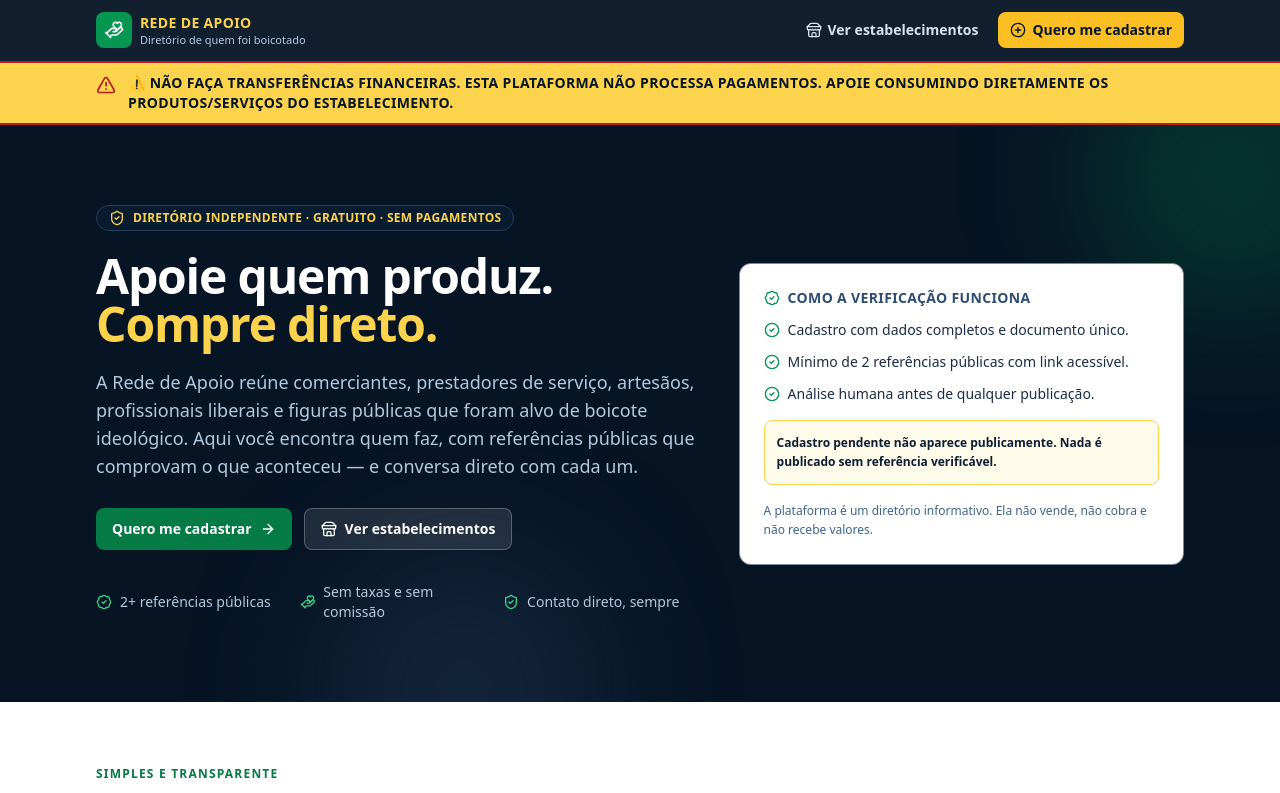
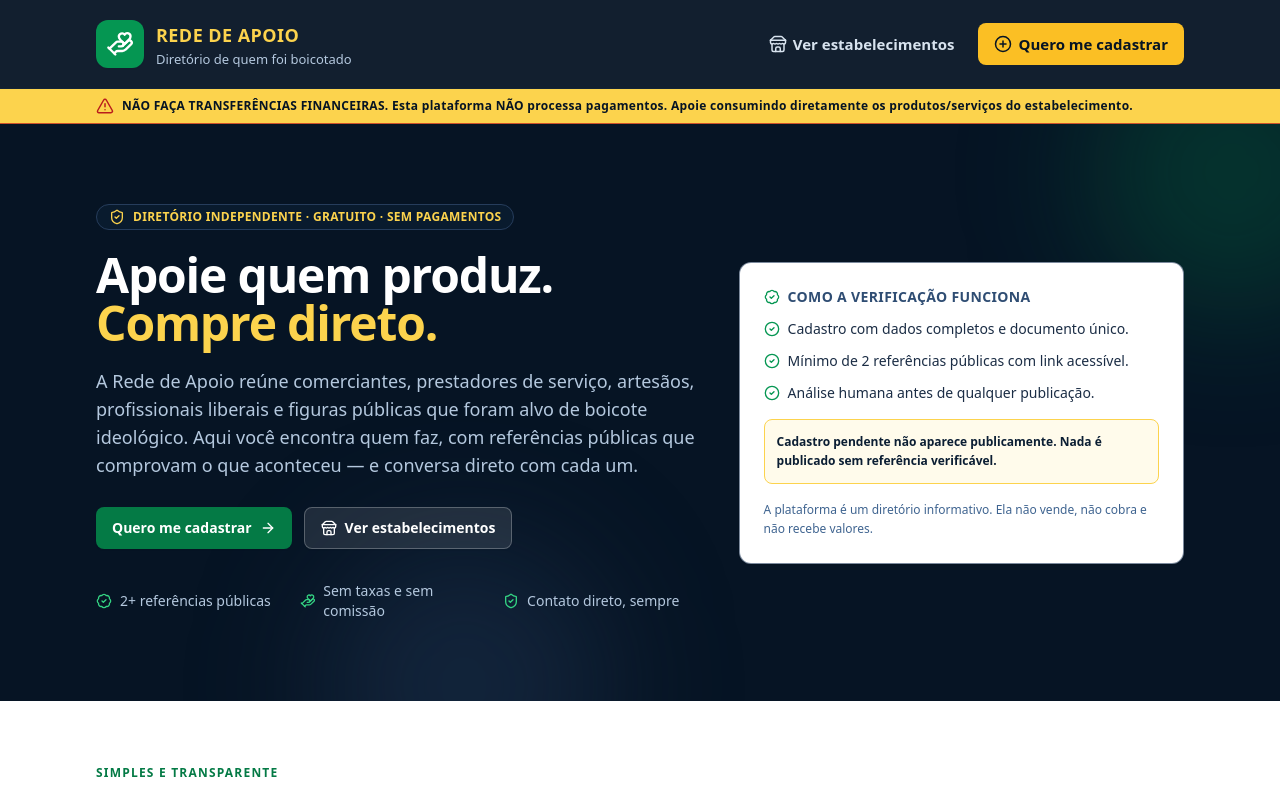
Before and after one commit to fmourag/ListadoBem, a Next.js app: page / in a window 1280 px wide. Shown: the top 793 px of the page. Built offline with nearby package versions, Linux system fonts and the light colour scheme.

Commit message:
style: cabeçalho maior e banner de alerta compacto
Header com logo/título maiores e navegação mais legível; banner de segurança em uma linha no desktop, sem emoji duplicado (o ícone já sinaliza) e com espaçamento reduzido. Ajuste responsivo para o header não empilhar no mobile.

```diff
--- a/components/AvisoNaoTransferencia.tsx
+++ b/components/AvisoNaoTransferencia.tsx
@@ -6,6 +6,9 @@ import { AlertTriangle, ShieldAlert } from 'lucide-react';
  */
 export const TEXTO_AVISO_NAO_TRANSFERENCIA =
   '⚠️ NÃO FAÇA TRANSFERÊNCIAS FINANCEIRAS. Esta plataforma NÃO processa pagamentos. Apoie consumindo diretamente os produtos/serviços do estabelecimento.';
+
+/** Mesmo texto sem o emoji, porque o ícone ao lado já sinaliza o alerta. */
+const TEXTO_EXIBIDO = TEXTO_AVISO_NAO_TRANSFERENCIA.replace(/^⚠️\s*/, '');
 
 /**
  * `compact`/`full` são os nomes canônicos pedidos na especificação.
@@ -34,7 +37,7 @@ export function AvisoNaoTransferencia({
         className={`flex items-start gap-2 text-xs font-semibold leading-relaxed text-ouro-200 ${className}`}
       >
         <ShieldAlert aria-hidden="true" className="mt-0.5 h-4 w-4 shrink-0 text-ouro-300" />
-        <span>{TEXTO_AVISO_NAO_TRANSFERENCIA}</span>
+        <span>{TEXTO_EXIBIDO}</span>
       </p>
     );
   }
@@ -53,7 +56,7 @@ export function AvisoNaoTransferencia({
               Aviso obrigatório de segurança
             </p>
             <p className="text-base font-bold leading-relaxed sm:text-lg">
-              {TEXTO_AVISO_NAO_TRANSFERENCIA}
+              {TEXTO_EXIBIDO}
             </p>
             <p className="text-sm leading-relaxed text-perigo-100">
               Se alguém pedir PIX, TED, boleto ou depósito em nome desta plataforma, é golpe.
@@ -70,12 +73,15 @@ export function AvisoNaoTransferencia({
     <div
       role="alert"
       aria-live="assertive"
-      className={`border-y-2 border-perigo-700 bg-ouro-300 ${className}`}
+      className={`border-b border-perigo-700/70 bg-ouro-300 ${className}`}
     >
-      <div className="container-page flex items-start gap-3 py-2.5 text-marinho-950">
-        <AlertTriangle aria-hidden="true" className="mt-0.5 h-5 w-5 shrink-0 text-perigo-700" />
-        <p className="text-xs font-bold uppercase leading-snug tracking-wide sm:text-sm">
-          {TEXTO_AVISO_NAO_TRANSFERENCIA}
+      <div className="container-page flex items-center gap-2 py-1.5 text-marinho-950 sm:py-2">
+        <AlertTriangle
+          aria-hidden="true"
+          className="h-4 w-4 shrink-0 text-perigo-700 sm:h-[18px] sm:w-[18px]"
+        />
+        <p className="text-[11px] font-bold leading-tight tracking-wide sm:text-xs">
+          {TEXTO_EXIBIDO}
         </p>
       </div>
     </div>
--- a/components/SiteHeader.tsx
+++ b/components/SiteHeader.tsx
@@ -4,38 +4,41 @@ import { HandHeart, PlusCircle, Store } from 'lucide-react';
 export function SiteHeader() {
   return (
     <header className="sticky top-0 z-40 border-b border-marinho-800/40 bg-marinho-950/95 text-white backdrop-blur">
-      <div className="container-page flex flex-wrap items-center justify-between gap-3 py-3">
+      <div className="container-page flex flex-wrap items-center justify-between gap-2 py-3 sm:gap-3 sm:py-5">
         <Link
           href="/"
-          className="flex items-center gap-2 rounded-lg focus-visible:outline-none focus-visible:ring-2 focus-visible:ring-ouro-300"
+          className="flex items-center gap-2.5 rounded-lg focus-visible:outline-none focus-visible:ring-2 focus-visible:ring-ouro-300 sm:gap-3"
           aria-label="Rede de Apoio — página inicial"
         >
-          <span className="flex h-9 w-9 items-center justify-center rounded-lg bg-esmeralda-600">
-            <HandHeart aria-hidden="true" className="h-5 w-5 text-white" />
+          <span className="flex h-10 w-10 items-center justify-center rounded-xl bg-esmeralda-600 shadow-sm sm:h-12 sm:w-12">
+            <HandHeart aria-hidden="true" className="h-5 w-5 text-white sm:h-7 sm:w-7" />
           </span>
           <span className="leading-tight">
-            <span className="block text-sm font-black uppercase tracking-wide text-ouro-300">
+            <span className="block text-[15px] font-black uppercase tracking-wide text-ouro-300 sm:text-lg">
               Rede de Apoio
             </span>
-            <span className="block text-[11px] font-medium text-marinho-200">
+            <span className="mt-0.5 block text-[11px] font-medium text-marinho-200 sm:text-[13px]">
               Diretório de quem foi boicotado
             </span>
           </span>
         </Link>
 
-        <nav aria-label="Navegação principal" className="flex flex-wrap items-center gap-1 sm:gap-2">
+        <nav
+          aria-label="Navegação principal"
+          className="flex flex-wrap items-center gap-1 sm:gap-2.5"
+        >
           <Link
             href="/listagem"
-            className="inline-flex items-center gap-1.5 rounded-lg px-3 py-2 text-sm font-semibold text-marinho-100 transition hover:bg-marinho-900 hover:text-white focus-visible:outline-none focus-visible:ring-2 focus-visible:ring-ouro-300"
+            className="inline-flex items-center gap-1.5 rounded-lg px-2.5 py-2 text-[13px] font-semibold text-marinho-100 transition hover:bg-marinho-900 hover:text-white focus-visible:outline-none focus-visible:ring-2 focus-visible:ring-ouro-300 sm:px-3.5 sm:py-2.5 sm:text-[15px]"
           >
-            <Store aria-hidden="true" className="h-4 w-4" />
+            <Store aria-hidden="true" className="h-4 w-4 sm:h-[18px] sm:w-[18px]" />
             Ver estabelecimentos
           </Link>
           <Link
             href="/cadastro"
-            className="inline-flex items-center gap-1.5 rounded-lg bg-ouro-400 px-3 py-2 text-sm font-bold text-marinho-950 transition hover:bg-ouro-300 focus-visible:outline-none focus-visible:ring-2 focus-visible:ring-ouro-200"
+            className="inline-flex items-center gap-1.5 rounded-lg bg-ouro-400 px-3 py-2 text-[13px] font-bold text-marinho-950 transition hover:bg-ouro-300 focus-visible:outline-none focus-visible:ring-2 focus-visible:ring-ouro-200 sm:px-4 sm:py-2.5 sm:text-[15px]"
           >
-            <PlusCircle aria-hidden="true" className="h-4 w-4" />
+            <PlusCircle aria-hidden="true" className="h-4 w-4 sm:h-[18px] sm:w-[18px]" />
             Quero me cadastrar
           </Link>
         </nav>
```
